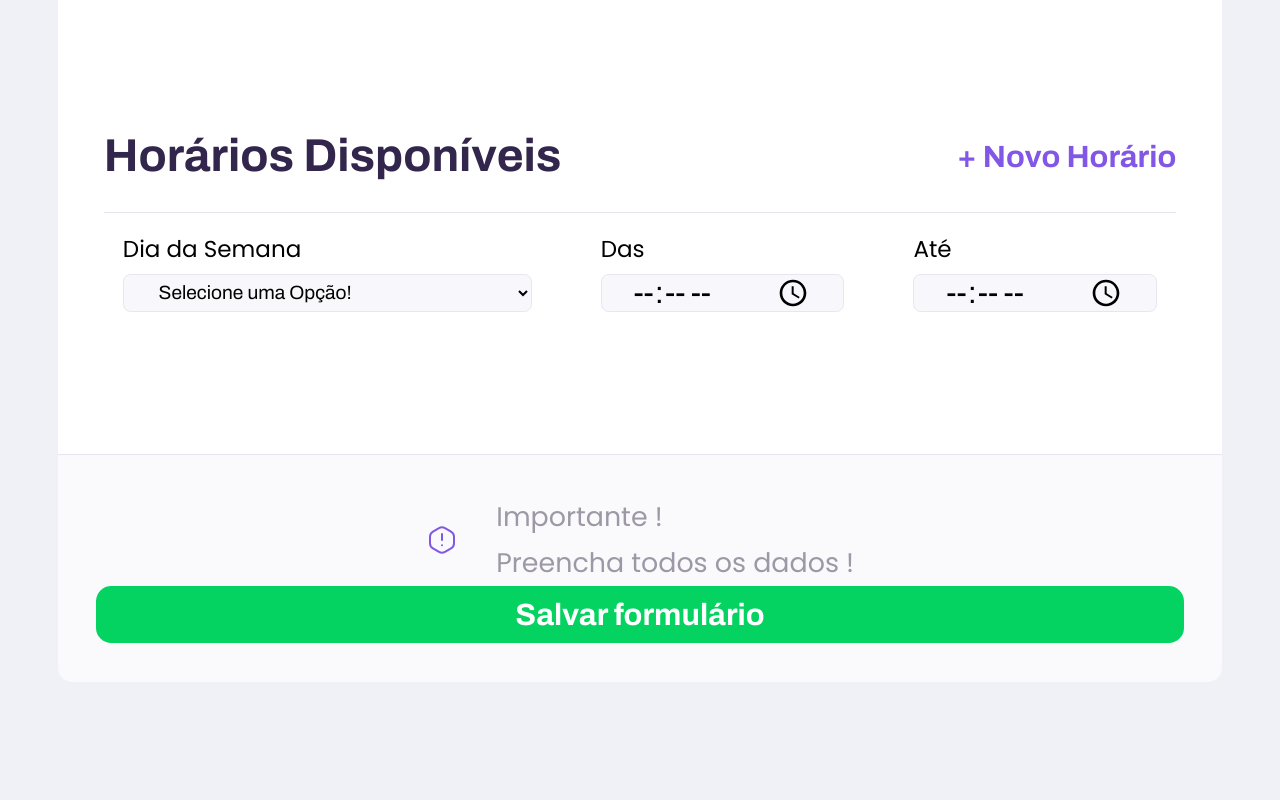
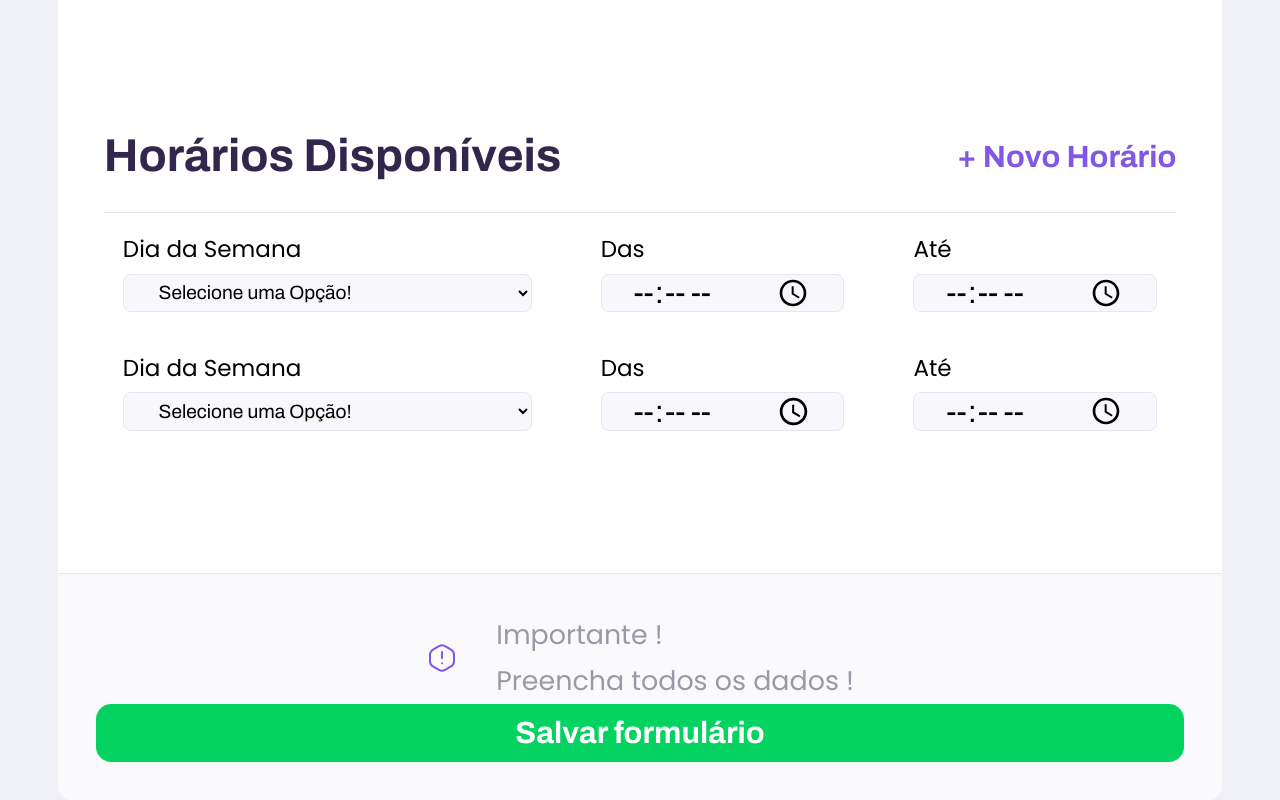
Before and after one commit to CarlosAraki/reactAppProff, a React (Create React App) app in the folder proff/web/: page /give-classes in a window 1280 px wide. Shown: the part 1512-2312 px from the top of the page. Before the commit the page ends 2194 px from the top, so only its background shows below. Built offline with nearby package versions, Linux system fonts and the light colour scheme.

Commit message:
feat: acrecentando stados de horários no formulário

```diff
--- a/proff/web/src/components/Select/index.tsx
+++ b/proff/web/src/components/Select/index.tsx
@@ -14,8 +14,8 @@ const Select: React.FC<SelectProps> = ({ label, name, options, ...rest }) => {
   return (
     <div className="select-block">
       <label htmlFor={name}>{label}</label>
-      <select id={name} {...rest}>
-        <option value="" disabled selected hidden>
+      <select defaultValue = '' id={name} {...rest}>
+        <option value="" disabled hidden>
           Selecione uma Opção!
         </option>
         {options.map((option) => {
--- a/proff/web/src/pages/TeacherForm/index.tsx
+++ b/proff/web/src/pages/TeacherForm/index.tsx
@@ -1,4 +1,4 @@
-import React from "react";
+import React, { useState } from "react";
 import PageHeader from "../../components/PageHeader";
 import Input from "../../components/Input";
 
@@ -9,6 +9,35 @@ import Textarea from "../../components/Textarea";
 import Select from "../../components/Select";
 
 function TeacherForm() {
+  const [scheduleItems,setScheduleItems] = useState([
+    {
+      week_day:0,
+      from:'8:00 AM',
+      to:'4:00 PM'
+    },
+    {
+      week_day:2,
+      from:'10:00 AM',
+      to:'2:00 PM'
+    },
+  ]);
+
+  function newScheduleItem(){
+    setScheduleItems(
+      [
+        ...scheduleItems,
+        {
+          week_day:0,
+          from:'',
+          to:''
+        }
+      ]
+    );
+    console.log('aaa');
+  }
+
+
+
   return (
     <div id="page-teacher-form">
       <PageHeader
@@ -53,10 +82,12 @@ function TeacherForm() {
         <fieldset>
           <legend>
             Horários Disponíveis
-            <button type="button">+ Novo Horário</button>
+            <button type="button" onClick={newScheduleItem}>+ Novo Horário</button>
           </legend>
 
-          <div className="schedule-item">
+          {scheduleItems.map((scheduleItem) => {
+            return (
+              <div key={scheduleItem.week_day} className="schedule-item">
                 <Select
                   name="week-day"
                   label="Dia da Semana"
@@ -94,6 +125,8 @@ function TeacherForm() {
                 <Input name="from" label="Das" type="time" />
                 <Input name="to" label="Até" type="time" />
               </div>
+            );
+          })}
         </fieldset>
 
         <footer>
```
Also changed, not shown: 2 other files (tests, documents, lock files or other folders). Lines whose indentation alone changed are shown as unchanged.
